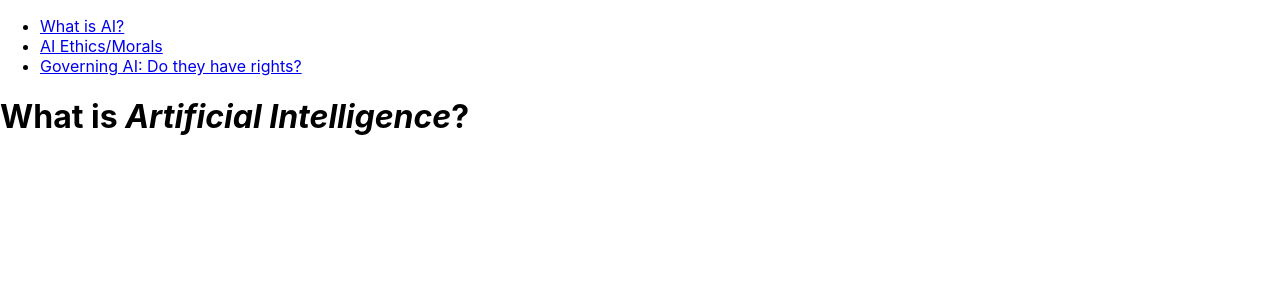
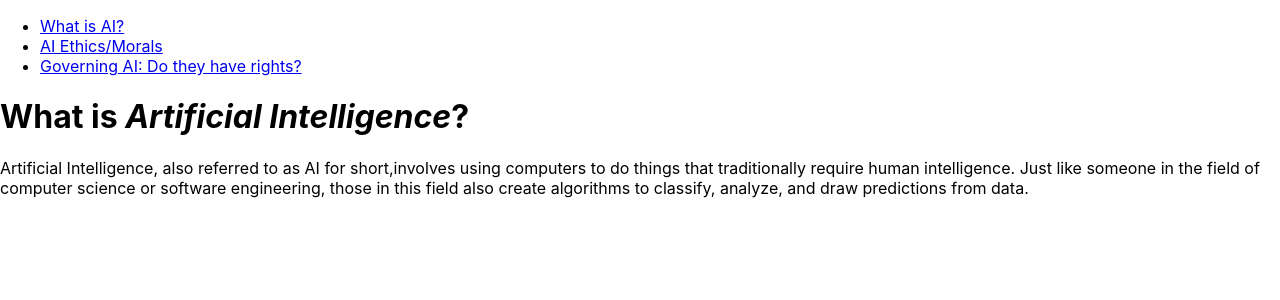
Before and after one commit to BladeKitana732/AI-Report, a React (Create React App) app in the folder ai-report/: page / in a window 1280 px wide. Shown: the top 300 px of the page. Built offline with nearby package versions, Linux system fonts and the light colour scheme.

Commit message:
about AI information

```diff
--- a/ai-report/src/components/Intro.js
+++ b/ai-report/src/components/Intro.js
@@ -4,7 +4,7 @@ export default function Intro() {
     return (
         <div>
             <h1>What is <em>Artificial Intelligence</em>?</h1>
-
+            <p>Artificial Intelligence, also referred to as AI for short,involves using computers to do things that traditionally require human intelligence. Just like someone in the field of computer science or software engineering, those in this field also create algorithms to classify, analyze, and draw predictions from data.</p>
 
         </div>
     )
```
